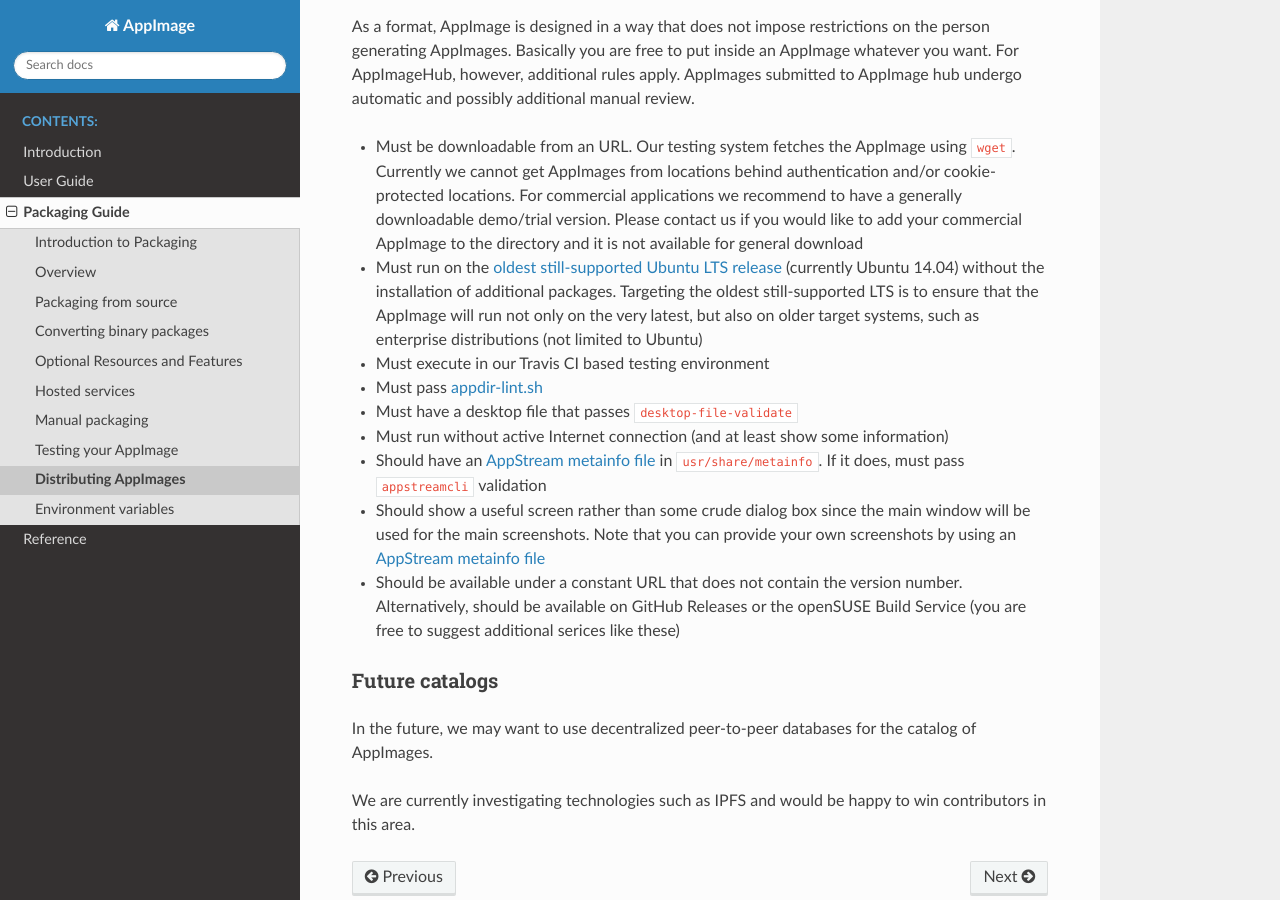
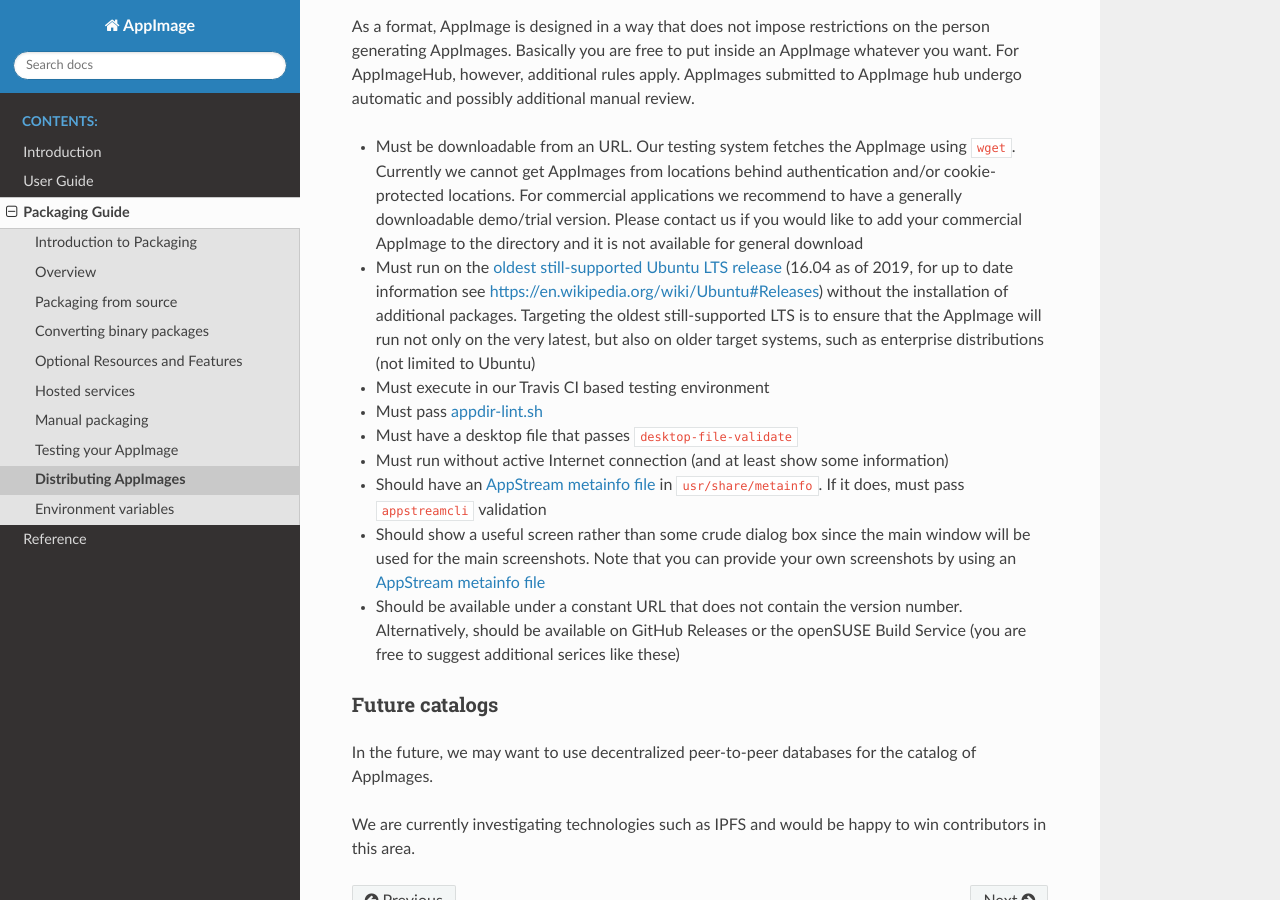
Before and after one commit to AppImage/docs.appimage.org, a Sphinx documentation site: the page built from source/packaging-guide/distribution.rst, in a window 1280 px wide and 900 px high, scrolled down 3234 px. Built offline with Sphinx 7.4.7 and the Read the Docs theme 2.0.0, drawn with Linux system fonts in a browser that asks for light colours.

Commit message:
Update distribution.rst

```diff
--- a/source/packaging-guide/distribution.rst
+++ b/source/packaging-guide/distribution.rst
@@ -107,7 +107,7 @@
 As a format, AppImage is designed in a way that does not impose restrictions on the person generating AppImages. Basically you are free to put inside an AppImage whatever you want. For AppImageHub, however, additional rules apply. AppImages submitted to AppImage hub undergo automatic and possibly additional manual review.
 
 * Must be downloadable from an URL. Our testing system fetches the AppImage using :code:`wget`. Currently we cannot get AppImages from locations behind authentication and/or cookie-protected locations. For commercial applications we recommend to have a generally downloadable demo/trial version. Please contact us if you would like to add your commercial AppImage to the directory and it is not available for general download
-* Must run on the `oldest still-supported Ubuntu LTS release`_ (currently Ubuntu 14.04) without the installation of additional packages. Targeting the oldest still-supported LTS is to ensure that the AppImage will run not only on the very latest, but also on older target systems, such as enterprise distributions (not limited to Ubuntu)
+* Must run on the `oldest still-supported Ubuntu LTS release`_ (16.04 as of 2019, for up to date information see https://en.wikipedia.org/wiki/Ubuntu#Releases) without the installation of additional packages. Targeting the oldest still-supported LTS is to ensure that the AppImage will run not only on the very latest, but also on older target systems, such as enterprise distributions (not limited to Ubuntu)
 * Must execute in our Travis CI based testing environment
 * Must pass `appdir-lint.sh`_
 * Must have a desktop file that passes :code:`desktop-file-validate`
```
